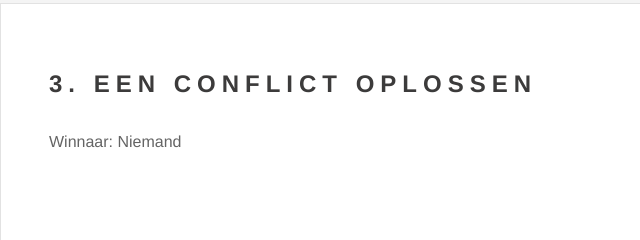
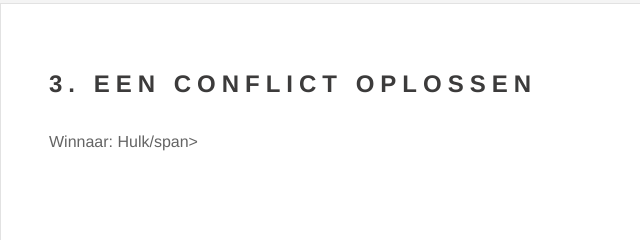
Before and after one commit to danivanspelden/versiebeheer, a plain HTML site: page 1vcs2_4-master/index.html in a window 1280 px wide. Shown: the part 2260-2500 px from the top of the page, 0-640 px from the left. Drawn offline with Linux system fonts and the light colour scheme.

Commit message:
Hulk winnaar

```diff
--- a/1vcs2_4-master/index.html
+++ b/1vcs2_4-master/index.html
@@ -121,7 +121,7 @@
                         <h2>3. Een conflict oplossen</h2>
                         <p>
                             Winnaar:
-                            <span id="winnaar">Niemand</span>
+                            <span id="winnaar">Hulk/span>
                         </p>
                     </div>
                     <div class="meta">
```
